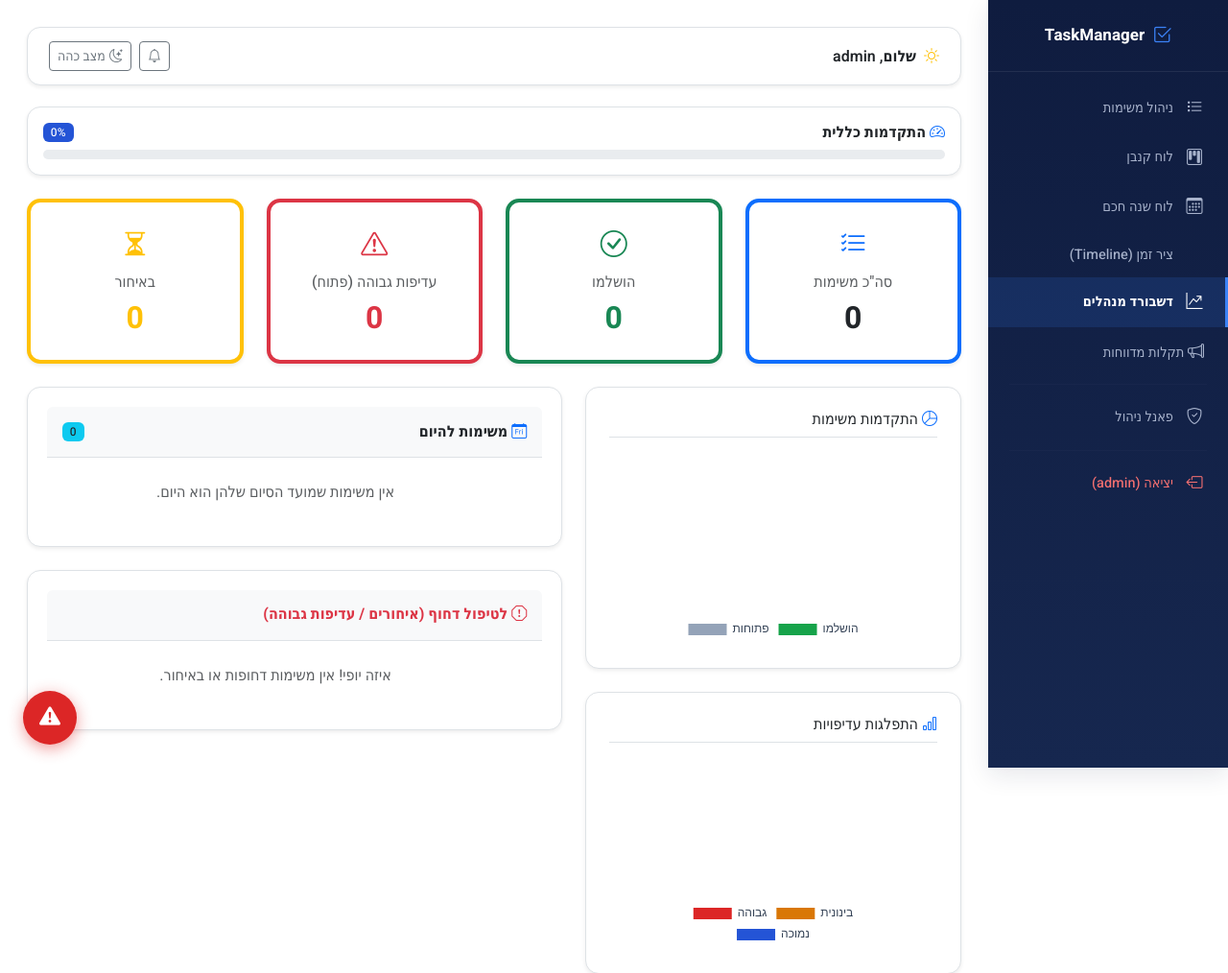
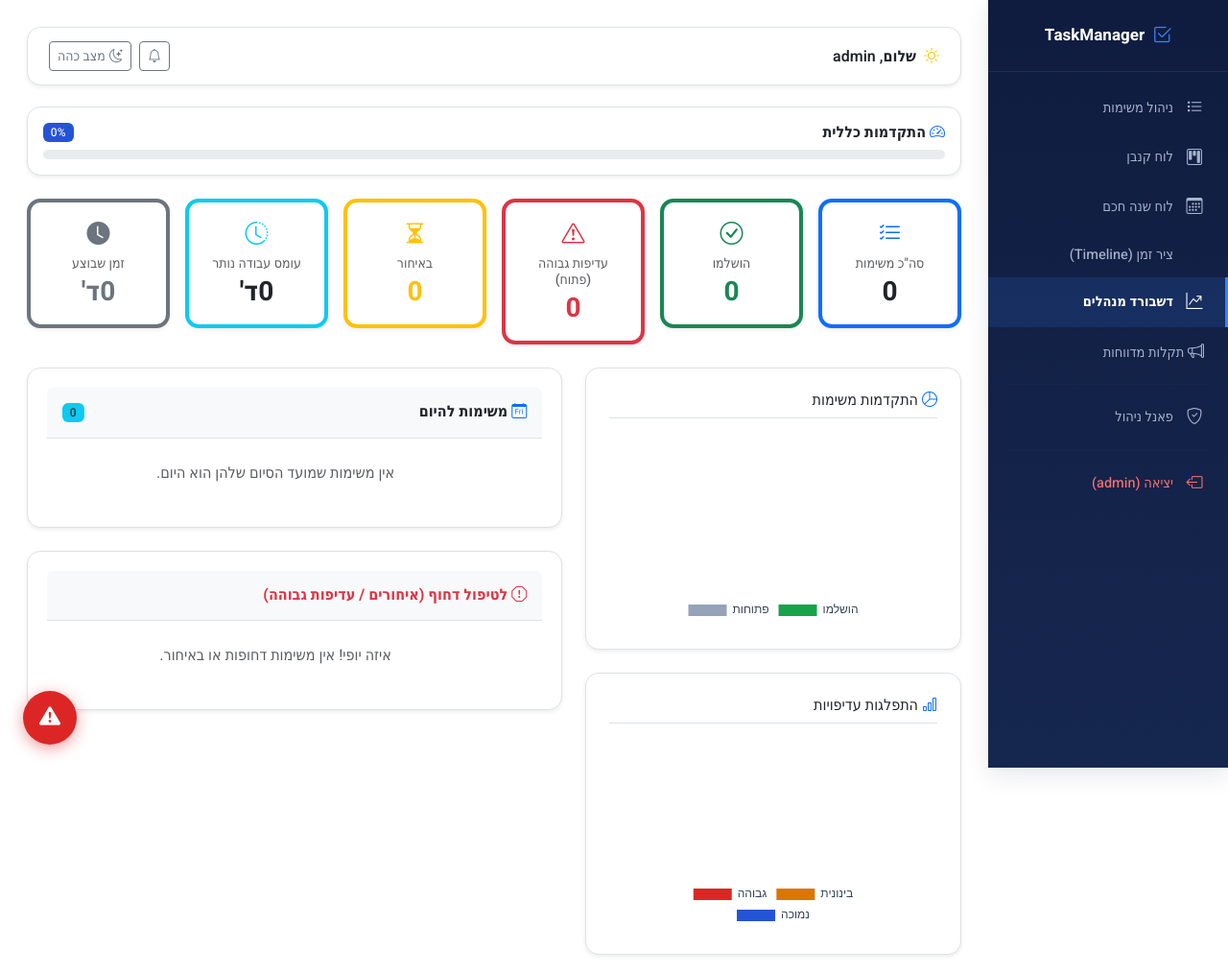
Before and after one commit to mv89-heb/task_manager, a Flask app: page /dashboard in a window 1280 px wide. Shown: the top 1014 px of the page at 96% size. Run offline with Flask 3, Linux system fonts and the light colour scheme; a user stored in the database is signed in; data that the repository does not hold is empty; some libraries are stand-ins or nearby versions.

Commit message:
Update dashboard.html

```diff
--- a/app/templates/dashboard.html
+++ b/app/templates/dashboard.html
@@ -11,33 +11,56 @@
     </div>
 </div>
 
-<div class="row g-4 mb-4">
-    <div class="col-md-3">
-        <div class="card-modern p-4 shadow-sm text-center border-bottom border-primary border-4 stat-card" style="animation-delay: 0.03s;">
-            <i class="bi bi-list-check fs-3 text-primary mb-2 d-block"></i>
-            <h6 class="text-muted mb-2">סה"כ משימות</h6>
-            <h2 class="mb-0 fw-bold">{{total}}</h2>
+<div class="row g-3 mb-4">
+    <!-- שינוי ל-6 עמודות גמישות כדי להכיל את נתוני העומס מ-Phase 4 -->
+    <div class="col-md-4 col-lg-2">
+        <div class="card-modern p-3 shadow-sm text-center border-bottom border-primary border-4 stat-card" style="animation-delay: 0.03s;">
+            <i class="bi bi-list-check fs-4 text-primary mb-1 d-block"></i>
+            <h6 class="text-muted mb-1 small">סה"כ משימות</h6>
+            <h3 class="mb-0 fw-bold">{{total}}</h3>
         </div>
     </div>
-    <div class="col-md-3">
-        <div class="card-modern p-4 shadow-sm text-center border-bottom border-success border-4 stat-card" style="animation-delay: 0.09s;">
-            <i class="bi bi-check-circle fs-3 text-success mb-2 d-block"></i>
-            <h6 class="text-muted mb-2">הושלמו</h6>
-            <h2 class="mb-0 fw-bold text-success">{{done}}</h2>
+    <div class="col-md-4 col-lg-2">
+        <div class="card-modern p-3 shadow-sm text-center border-bottom border-success border-4 stat-card" style="animation-delay: 0.09s;">
+            <i class="bi bi-check-circle fs-4 text-success mb-1 d-block"></i>
+            <h6 class="text-muted mb-1 small">הושלמו</h6>
+            <h3 class="mb-0 fw-bold text-success">{{done}}</h3>
         </div>
     </div>
-    <div class="col-md-3">
-        <div class="card-modern p-4 shadow-sm text-center border-bottom border-danger border-4 stat-card" style="animation-delay: 0.15s;">
-            <i class="bi bi-exclamation-triangle fs-3 text-danger mb-2 d-block"></i>
-            <h6 class="text-muted mb-2">עדיפות גבוהה (פתוח)</h6>
-            <h2 class="mb-0 fw-bold text-danger">{{high_priority}}</h2>
+    <div class="col-md-4 col-lg-2">
+        <div class="card-modern p-3 shadow-sm text-center border-bottom border-danger border-4 stat-card" style="animation-delay: 0.15s;">
+            <i class="bi bi-exclamation-triangle fs-4 text-danger mb-1 d-block"></i>
+            <h6 class="text-muted mb-1 small">עדיפות גבוהה (פתוח)</h6>
+            <h3 class="mb-0 fw-bold text-danger">{{high_priority}}</h3>
         </div>
     </div>
-    <div class="col-md-3">
-        <div class="card-modern p-4 shadow-sm text-center border-bottom border-warning border-4 stat-card" style="animation-delay: 0.21s;">
-            <i class="bi bi-hourglass-split fs-3 text-warning mb-2 d-block"></i>
-            <h6 class="text-muted mb-2">באיחור</h6>
-            <h2 class="mb-0 fw-bold text-warning">{{overdue_count}}</h2>
+    <div class="col-md-4 col-lg-2">
+        <div class="card-modern p-3 shadow-sm text-center border-bottom border-warning border-4 stat-card" style="animation-delay: 0.21s;">
+            <i class="bi bi-hourglass-split fs-4 text-warning mb-1 d-block"></i>
+            <h6 class="text-muted mb-1 small">באיחור</h6>
+            <h3 class="mb-0 fw-bold text-warning">{{overdue_count}}</h3>
+        </div>
+    </div>
+    <div class="col-md-4 col-lg-2">
+        <div class="card-modern p-3 shadow-sm text-center border-bottom border-info border-4 stat-card" style="animation-delay: 0.27s;">
+            <i class="bi bi-clock-history fs-4 text-info mb-1 d-block"></i>
+            <h6 class="text-muted mb-1 small">עומס עבודה נותר</h6>
+            <h3 class="mb-0 fw-bold">
+                {% set hrs = total_estimated_minutes // 60 %}
+                {% set mins = total_estimated_minutes % 60 %}
+                {% if hrs > 0 %}{{ hrs }}ש' {% endif %}{{ mins }}ד'
+            </h3>
+        </div>
+    </div>
+    <div class="col-md-4 col-lg-2">
+        <div class="card-modern p-3 shadow-sm text-center border-bottom border-secondary border-4 stat-card" style="animation-delay: 0.33s;">
+            <i class="bi bi-clock-fill fs-4 text-secondary mb-1 d-block"></i>
+            <h6 class="text-muted mb-1 small">זמן שבוצע</h6>
+            <h3 class="mb-0 fw-bold text-secondary">
+                {% set d_hrs = done_estimated_minutes // 60 %}
+                {% set d_mins = done_estimated_minutes % 60 %}
+                {% if d_hrs > 0 %}{{ d_hrs }}ש' {% endif %}{{ d_mins }}ד'
+            </h3>
         </div>
     </div>
 </div>
@@ -133,6 +156,7 @@
                     <th class="ps-4">מחלקה</th>
                     <th>חברי צוות</th>
                     <th>משימות פתוחות</th>
+                    <th>זמן עבודה נותר</th>
                     <th>הושלמו</th>
                     <th style="min-width: 160px;">אחוז השלמה</th>
                 </tr>
@@ -143,6 +167,11 @@
                     <td class="ps-4 fw-bold">{{ d.name }}</td>
                     <td><span class="badge bg-info text-dark">{{ d.member_count }}</span></td>
                     <td>{{ d.open }}</td>
+                    <td class="small text-muted">
+                        {% set o_hrs = d.open_minutes // 60 %}
+                        {% set o_mins = d.open_minutes % 60 %}
+                        {% if o_hrs > 0 %}{{ o_hrs }}ש'{% endif %} {{ o_mins }}ד'
+                    </td>
                     <td class="text-success fw-semibold">{{ d.done }}</td>
                     <td>
                         <div class="d-flex align-items-center gap-2">
```
